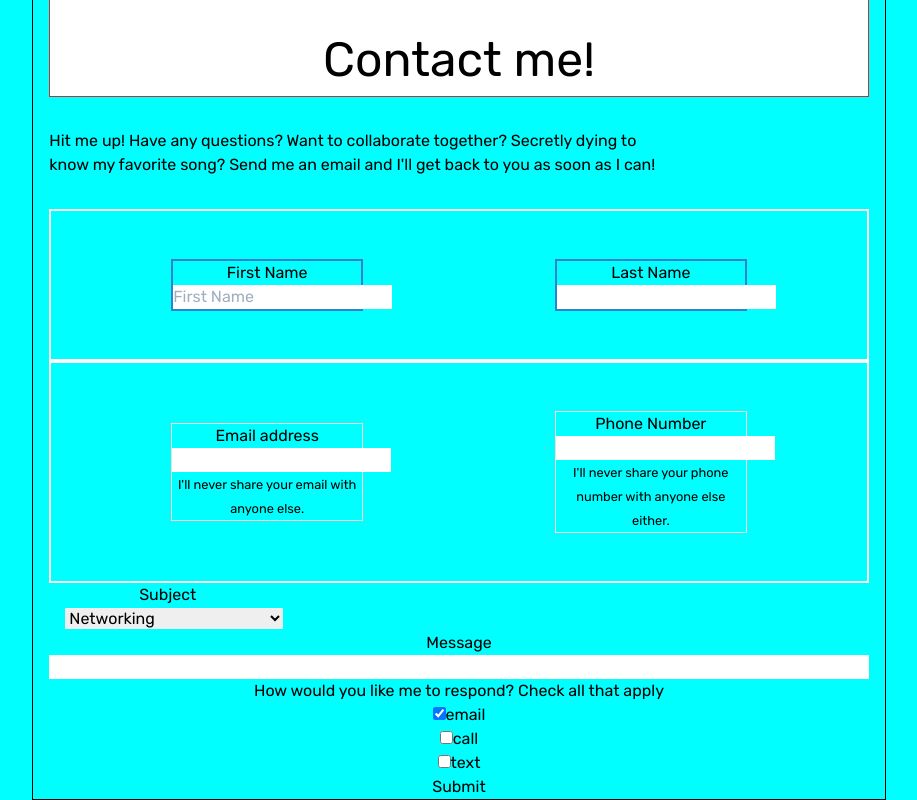
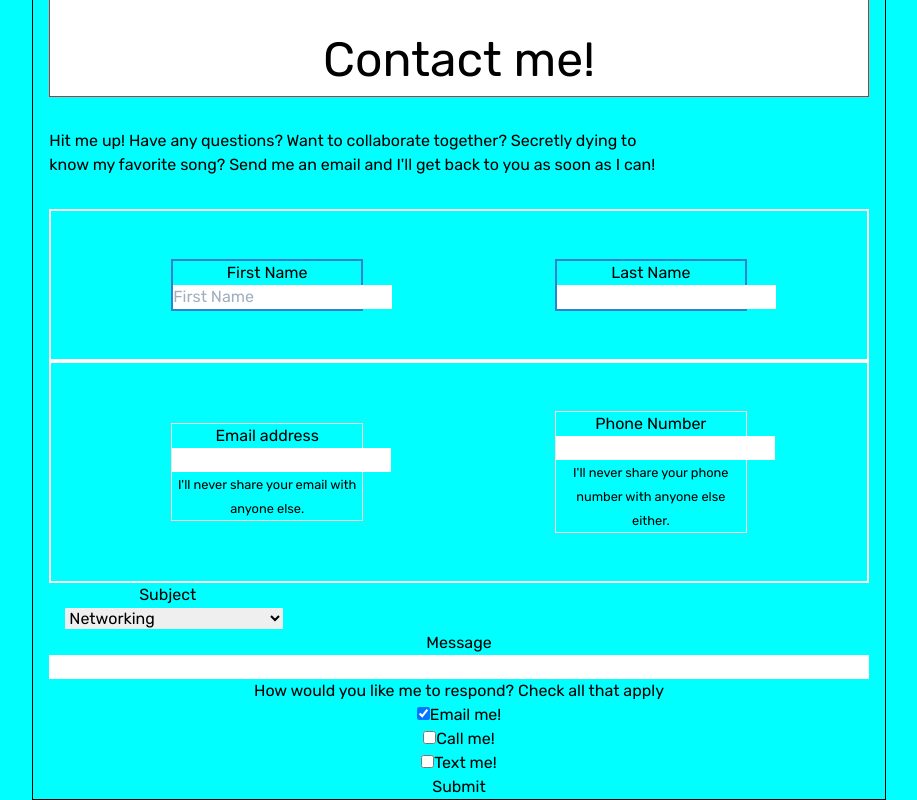
Before and after one commit to dionleung14/Portfolio-React, a React (Create React App) app: page /about-me in a window 1280 px wide. Shown: the part 4557-5357 px from the top of the page, without its empty margins (181-1098 px from the left). Built offline with nearby package versions, Linux system fonts and the light colour scheme.

Commit message:
completed form handling

```diff
--- a/src/components/ContactForm.js
+++ b/src/components/ContactForm.js
@@ -5,6 +5,11 @@ export default function ContactForm() {
   const handleSubmission = (event) => {
     event.preventDefault();
     console.log("I was submitted");
+    let contactFormSubmission = {
+      formState,
+      contactMethodState,
+    };
+    console.log(contactFormSubmission);
   };
 
   const [formState, setFormState] = useState({
@@ -31,15 +36,11 @@ export default function ContactForm() {
   });
 
   const contactMethodStr = (string) => {
-    console.log(string);
-    // let capped = string.split("");
-    // console.log(typeof capped);
-    // let printed = string + " me!";
-    // let length = splutted.length;
-    // console.log(splutted[length - 2]);
-    // console.log(printed);
-    return string;
-    // return printed;
+    let firstLet = string.slice(0, 1);
+    let rest = string.slice(1);
+    let combined = firstLet.toUpperCase().concat(rest);
+    let printed = combined + " me!";
+    return printed;
   };
 
   const handleToggle = ({ target }) =>
```
